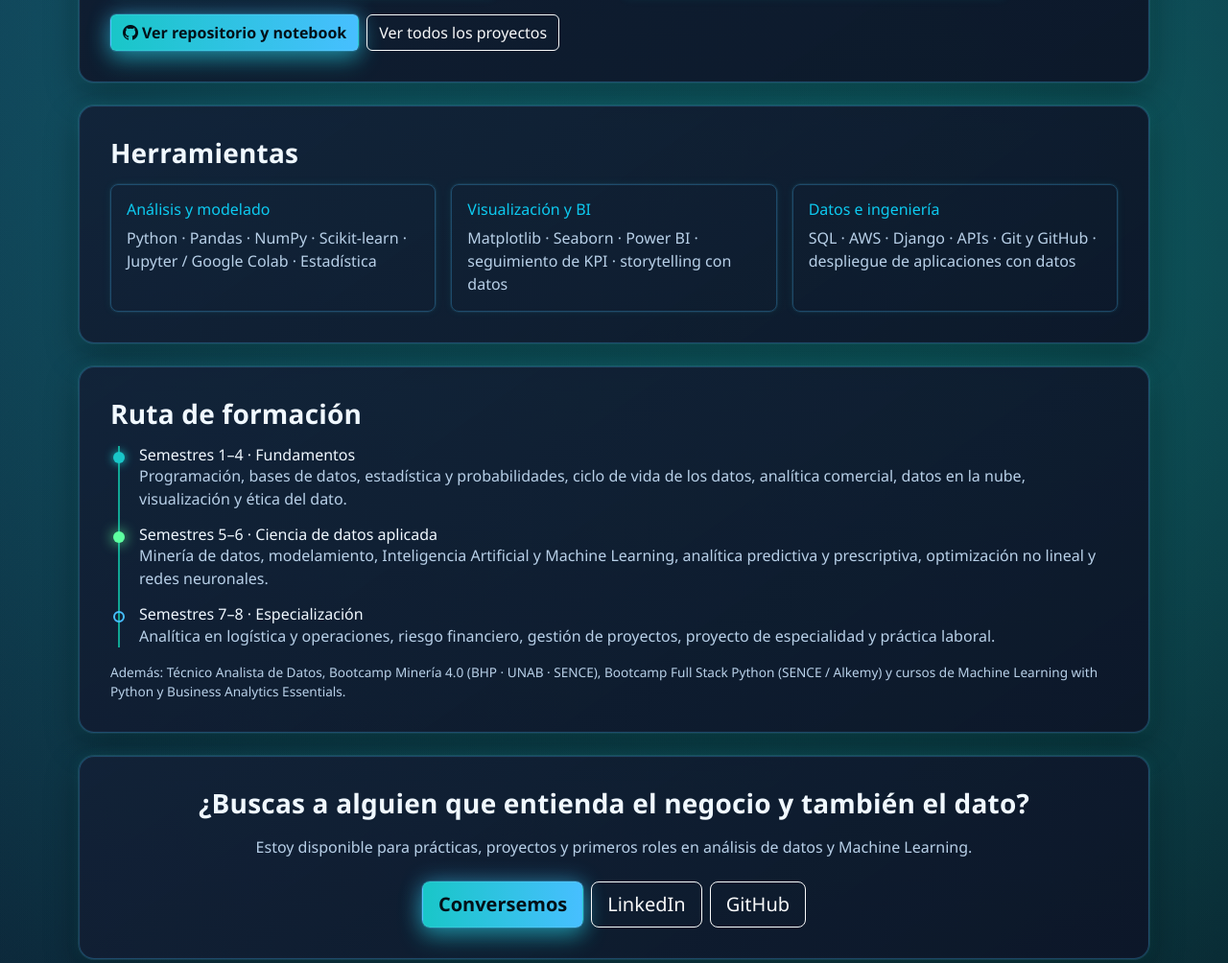
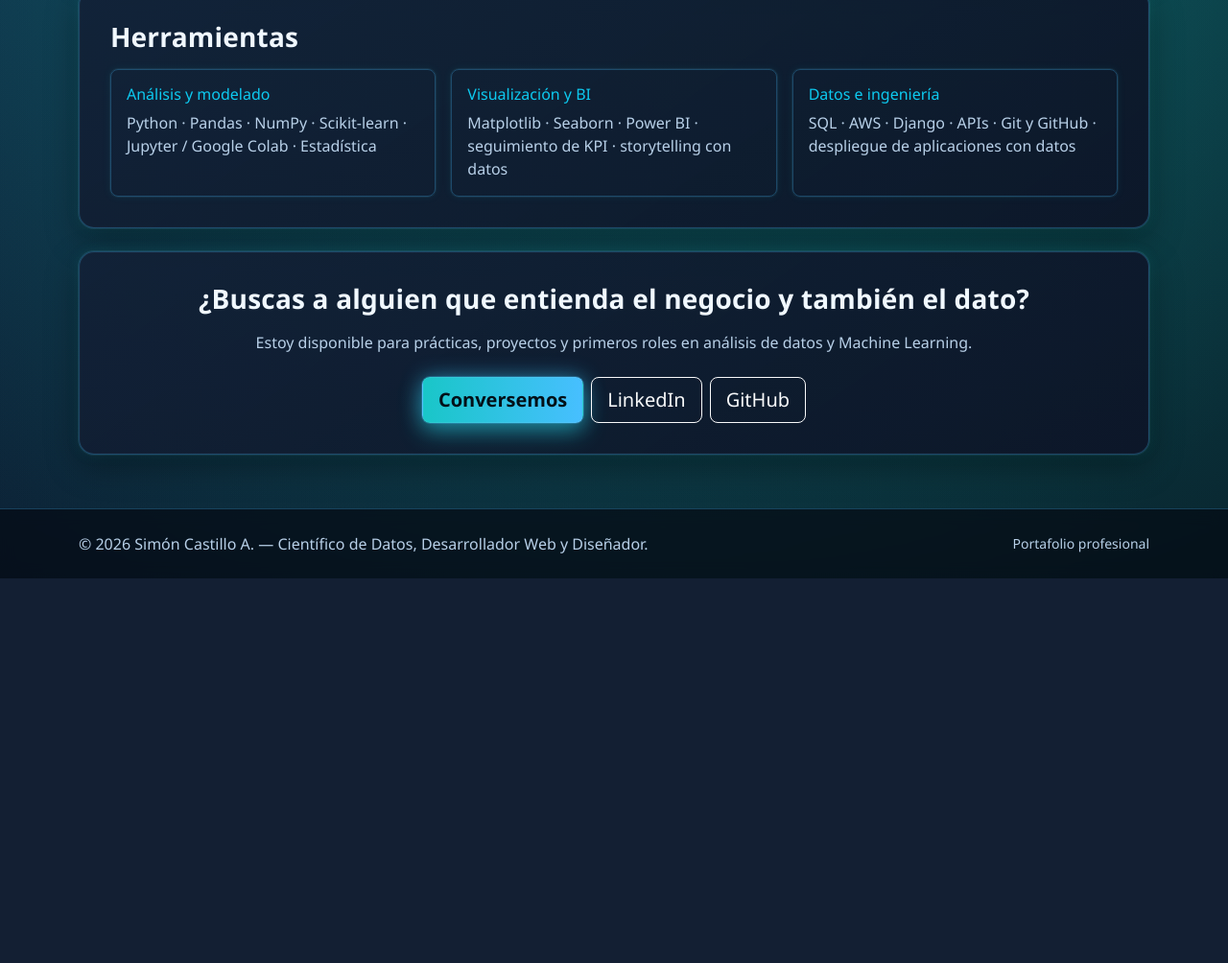
Before and after one commit to simoncastillo1712/webPortfolio, a Django app: page /ciencia-de-datos/ in a window 1280 px wide. Shown: the part 3208-4212 px from the top of the page at 96% size. After the commit the page ends 3811 px from the top, so only its background shows below. Run offline with Django 5.2, Linux system fonts and the light colour scheme.

Commit message:
refactor: remove academic stats and training path from Data Science page
Co-Authored-By: Claude Sonnet 5.5 <noreply@anthropic.com>

```diff
--- a/config/portafolio/templates/cienciaDatos.html
+++ b/config/portafolio/templates/cienciaDatos.html
@@ -27,12 +27,6 @@
     .code-block .c { color: #6f8fb0; }
     .code-block .k { color: #47bfff; }
     .code-block .s { color: #7df2c6; }
-    .tl { border-left: 2px solid var(--border-strong); margin-left: .5rem; padding-left: 1.25rem; }
-    .tl-item { position: relative; margin-bottom: 1rem; }
-    .tl-item::before { content: ""; position: absolute; left: -1.7rem; top: .35rem; width: .75rem; height: .75rem;
-        border-radius: 50%; background: var(--accent); box-shadow: 0 0 10px var(--accent); }
-    .tl-item.now::before { background: #5dffa0; box-shadow: 0 0 14px #5dffa0; }
-    .tl-item.todo::before { background: transparent; border: 2px solid var(--accent-2); box-shadow: none; }
 </style>
 
 <!-- HERO -->
@@ -41,7 +35,7 @@
         style="background:rgba(25,198,100,.18);border:1px solid rgba(25,198,100,.55);color:#5dffa0;">
         ● Abierto a prácticas y primer rol en Data Science
     </span>
-    <p class="text-uppercase text-info fw-semibold mb-2" style="font-size:.8rem;">Ingeniería en Data Science · AIEP</p>
+    <p class="text-uppercase text-info fw-semibold mb-2" style="font-size:.8rem;">Ciencia de Datos</p>
     <h1 class="fw-bold mb-3" style="font-size:clamp(1.6rem,5vw,2.7rem);line-height:1.15;">
         Convierto datos en <span style="color:var(--accent);">decisiones</span>:<br>
         de la exploración al modelo predictivo
@@ -63,13 +57,6 @@
         <a href="#caex" class="btn btn-accent btn-lg">Ver caso destacado</a>
         <a href="{% static 'docs/CV Simon Castillo (Tech).pdf' %}" target="_blank" rel="noopener noreferrer" class="btn btn-outline-light btn-lg">Descargar CV</a>
         <a href="{% url 'contacto' %}" class="btn btn-outline-light btn-lg">Contactar</a>
-    </div>
-
-    <div class="row g-2 mt-4">
-        <div class="col-6 col-md-3"><div class="ds-stat border rounded-3"><div class="ds-stat__num">6/8</div><div class="ds-stat__lbl">semestres cursados · Ing. Data Science</div></div></div>
-        <div class="col-6 col-md-3"><div class="ds-stat border rounded-3"><div class="ds-stat__num">6,5</div><div class="ds-stat__lbl">nota formativa promedio</div></div></div>
-        <div class="col-6 col-md-3"><div class="ds-stat border rounded-3"><div class="ds-stat__num">10+</div><div class="ds-stat__lbl">años en banca, foco en métricas</div></div></div>
-        <div class="col-6 col-md-3"><div class="ds-stat border rounded-3"><div class="ds-stat__num">BHP</div><div class="ds-stat__lbl">Bootcamp Minería 4.0 (UNAB · SENCE)</div></div></div>
     </div>
 </section>
 
@@ -263,29 +250,6 @@ pred = model.predict(test[FEATS])
     </div>
 </section>
 
-<!-- RUTA ACADÉMICA -->
-<section class="section-card mb-4">
-    <h2 class="section-title">Ruta de formación</h2>
-    <div class="tl">
-        <div class="tl-item">
-            <h3 class="h6 mb-0">Semestres 1–4 · Fundamentos</h3>
-            <p class="text-muted-custom mb-0">Programación, bases de datos, estadística y probabilidades, ciclo de vida de los datos, analítica comercial, datos en la nube, visualización y ética del dato.</p>
-        </div>
-        <div class="tl-item now">
-            <h3 class="h6 mb-0">Semestres 5–6 · Ciencia de datos aplicada</h3>
-            <p class="text-muted-custom mb-0">Minería de datos, modelamiento, Inteligencia Artificial y Machine Learning, analítica predictiva y prescriptiva, optimización no lineal y redes neuronales.</p>
-        </div>
-        <div class="tl-item todo">
-            <h3 class="h6 mb-0">Semestres 7–8 · Especialización</h3>
-            <p class="text-muted-custom mb-0">Analítica en logística y operaciones, riesgo financiero, gestión de proyectos, proyecto de especialidad y práctica laboral.</p>
-        </div>
-    </div>
-    <p class="text-muted-custom mt-3 mb-0" style="font-size:.85rem;">
-        Además: Técnico Analista de Datos, Bootcamp Minería 4.0 (BHP · UNAB · SENCE), Bootcamp Full Stack Python (SENCE / Alkemy)
-        y cursos de Machine Learning with Python y Business Analytics Essentials.
-    </p>
-</section>
-
 <!-- CTA -->
 <section class="section-card text-center">
     <h2 class="section-title">¿Buscas a alguien que entienda el negocio y también el dato?</h2>
```
